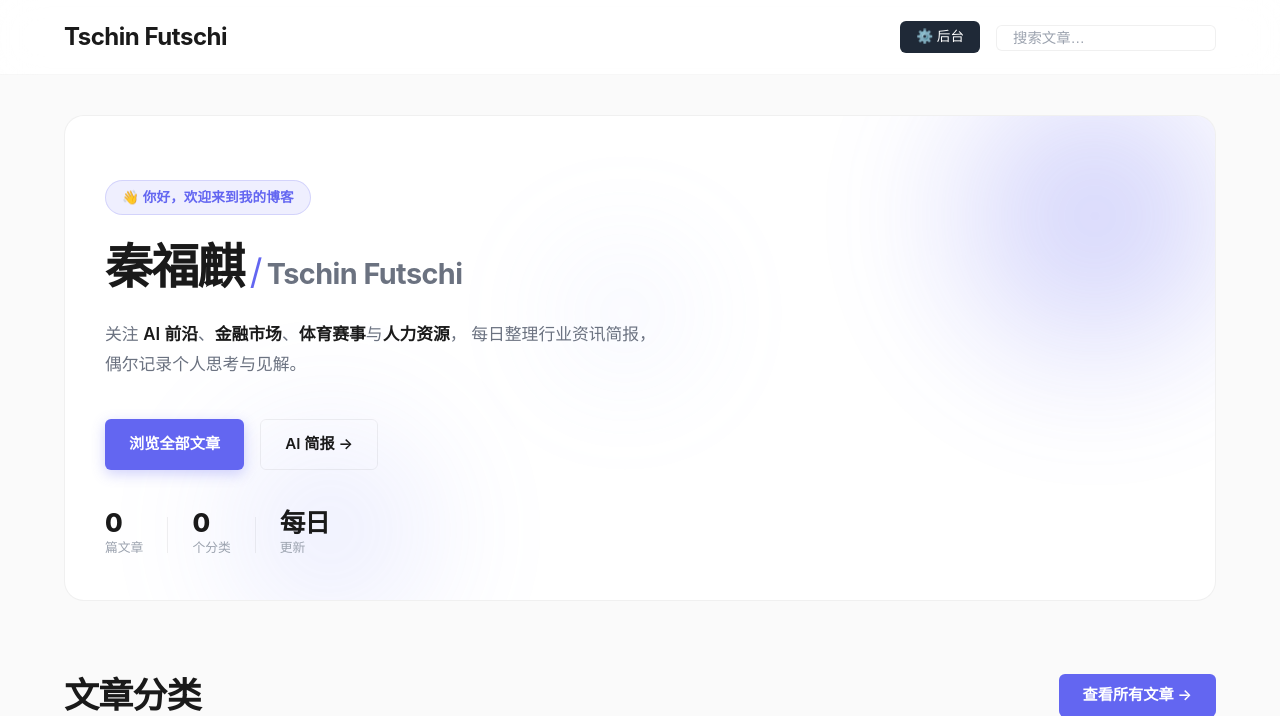
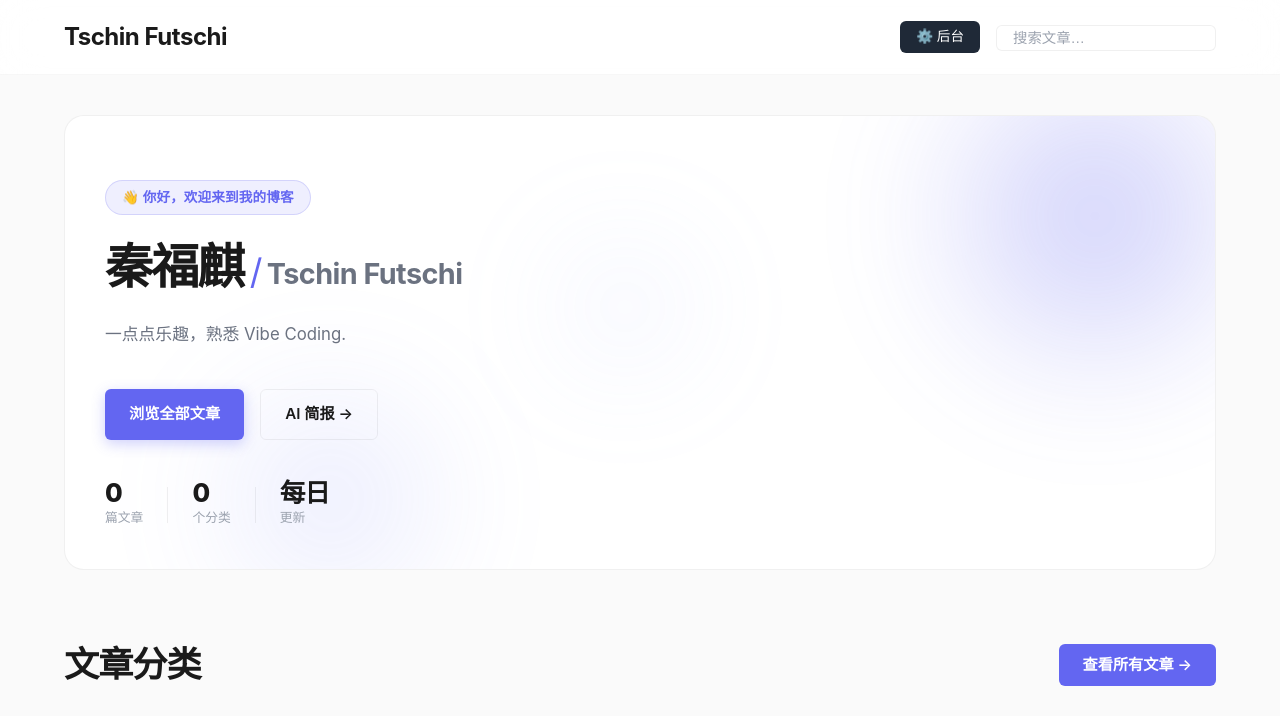
Before and after one commit to tschin-futschi/blog, a Flask app: page / in a window 1280 px wide. Shown: the top 716 px of the page. Run offline with Flask 3, Linux system fonts and the light colour scheme.

Commit message:
更新首页博客简介
Co-Authored-By: Claude Sonnet 4.6 <noreply@anthropic.com>

```diff
--- a/templates/categories.html
+++ b/templates/categories.html
@@ -20,10 +20,7 @@
         <span class="hero-slash">/</span>
         <span class="hero-alias">Tschin Futschi</span>
       </h1>
-      <p class="hero-desc">
-        关注 <strong>AI 前沿</strong>、<strong>金融市场</strong>、<strong>体育赛事</strong>与<strong>人力资源</strong>，
-        每日整理行业资讯简报，偶尔记录个人思考与见解。
-      </p>
+      <p class="hero-desc">一点点乐趣，熟悉 Vibe Coding.</p>
       <div class="hero-actions">
         <a href="/blog/posts" class="hero-btn hero-btn--primary">浏览全部文章</a>
         <a href="/blog/category/ai" class="hero-btn hero-btn--ghost">AI 简报 →</a>
```
